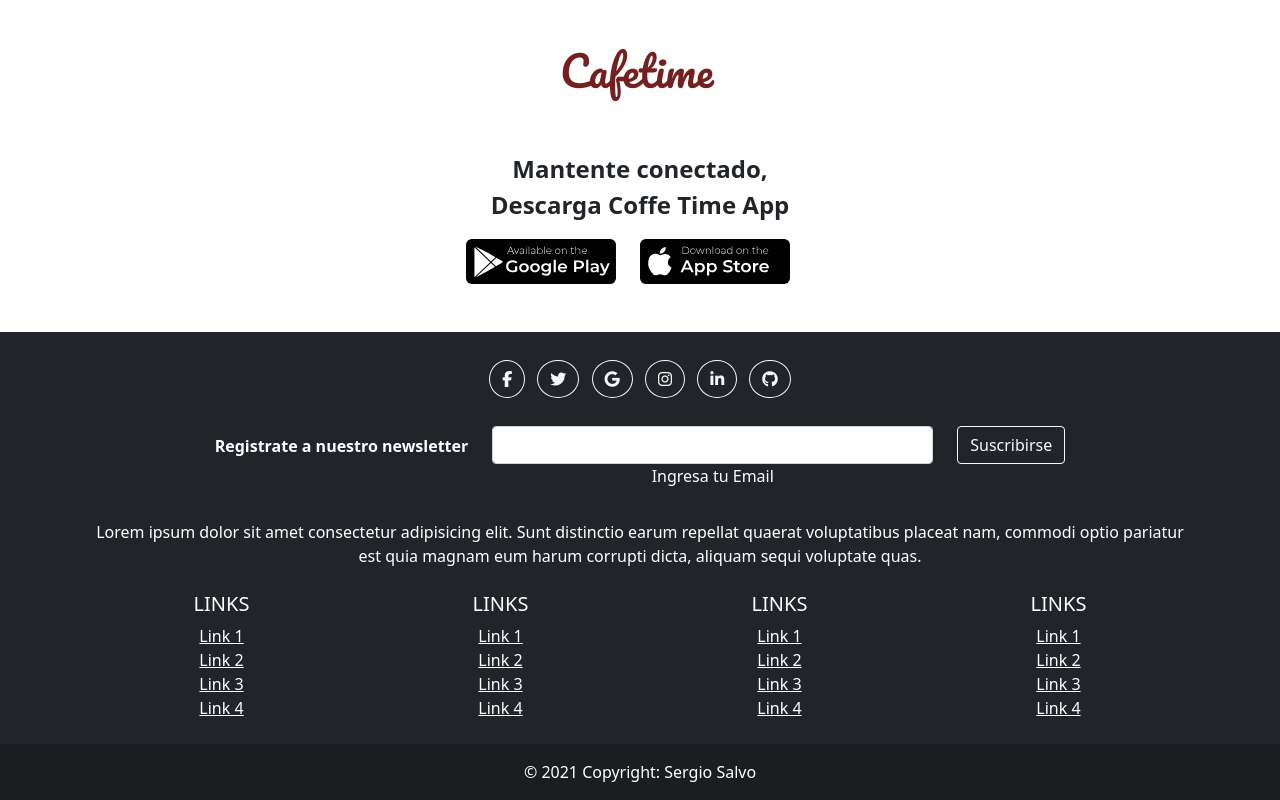
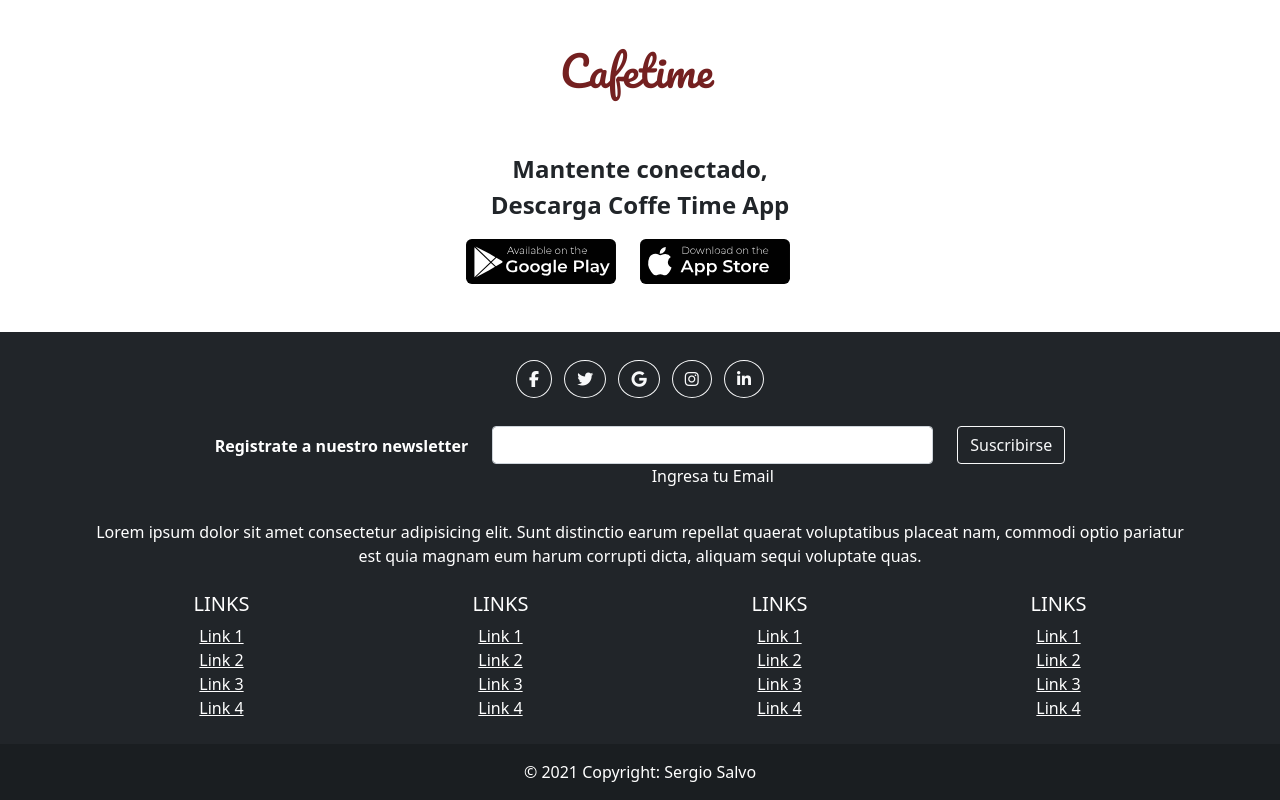
Before and after one commit to xzhexo/cafeteria_sass, a website: page index.html in a window 1280 px wide. Shown: the part 2136-2936 px from the top of the page. Drawn offline with Linux system fonts and the light colour scheme.

Commit message:
modal agree

```diff
--- a/index.html
+++ b/index.html
@@ -202,9 +202,9 @@
       ></a>
 
       <!-- Github -->
-      <a class="btn btn-outline-light btn-floating m-1 rounded-circle" href="#!" role="button"
-        ><i class="fab fa-github"></i
-      ></a>
+      <!-- <a class="btn btn-outline-light btn-floating m-1 rounded-circle" href="#!" role="button" -->
+        <!-- ><i class="fab fa-github"></i -->
+      <!-- ></a> -->
     </section>
     <!-- Section: Social media -->
 
```
